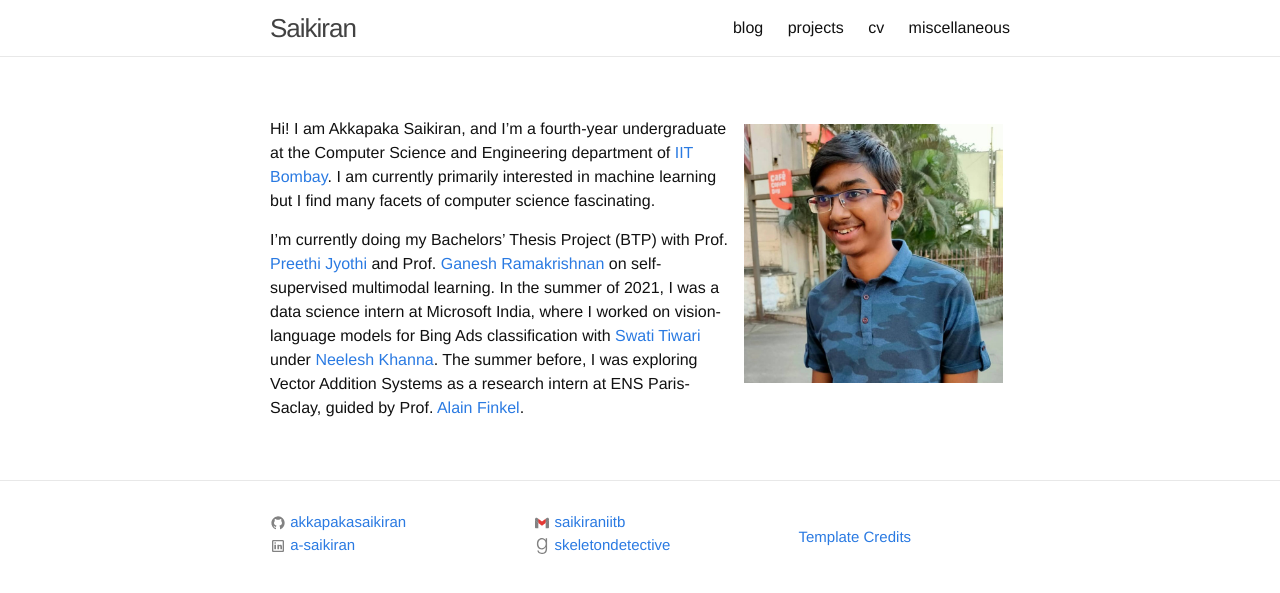
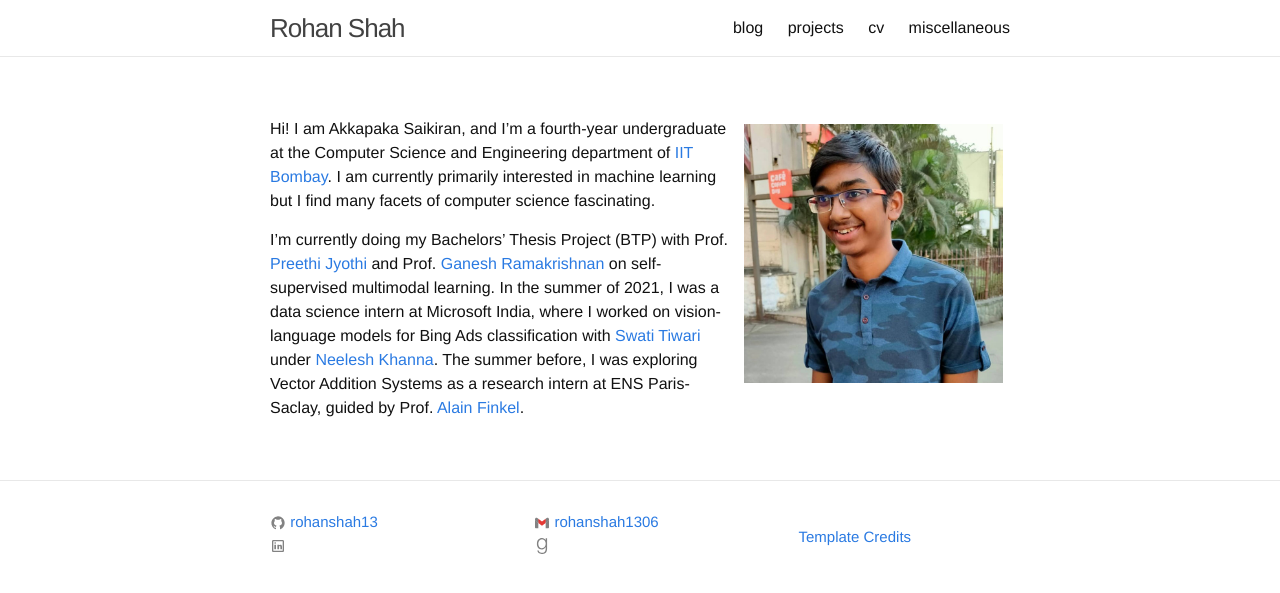
Before and after one commit to rohanshah13/rohanshah13.github.io, a Jekyll site: the page built from index.md, in a window 1280 px wide. Shown: the top 593 px of the page. Built offline with Jekyll 4.4.1, drawn with Linux system fonts in a browser that asks for light colours; comment, search, counter and statistics services are not loaded.

Commit message:
changed name

```diff
--- a/_config.yml
+++ b/_config.yml
@@ -6,14 +6,14 @@
 # 'jekyll serve'. If you change this file, please restart the server process.
 
 # Site settings
-title: Saikiran
-gmail_username: saikiraniitb
+title: Rohan Shah
+gmail_username: rohanshah1306
 description: > # this means to ignore newlines until "baseurl:"
 baseurl: "" # the subpath of your site, e.g. /blog
-url: "https://akkapakasaikiran.github.io" # the base hostname & protocol for your site
-github_username:  akkapakasaikiran
-linkedin_username: a-saikiran
-goodreads_username: skeletondetective
+url: "https://rohanshah13.github.io" # the base hostname & protocol for your site
+github_username:  rohanshah13
+# linkedin_username: a-saikiran
+# goodreads_username: skeletondetective
 include: ['_pages']
 
 # Build settings
```
